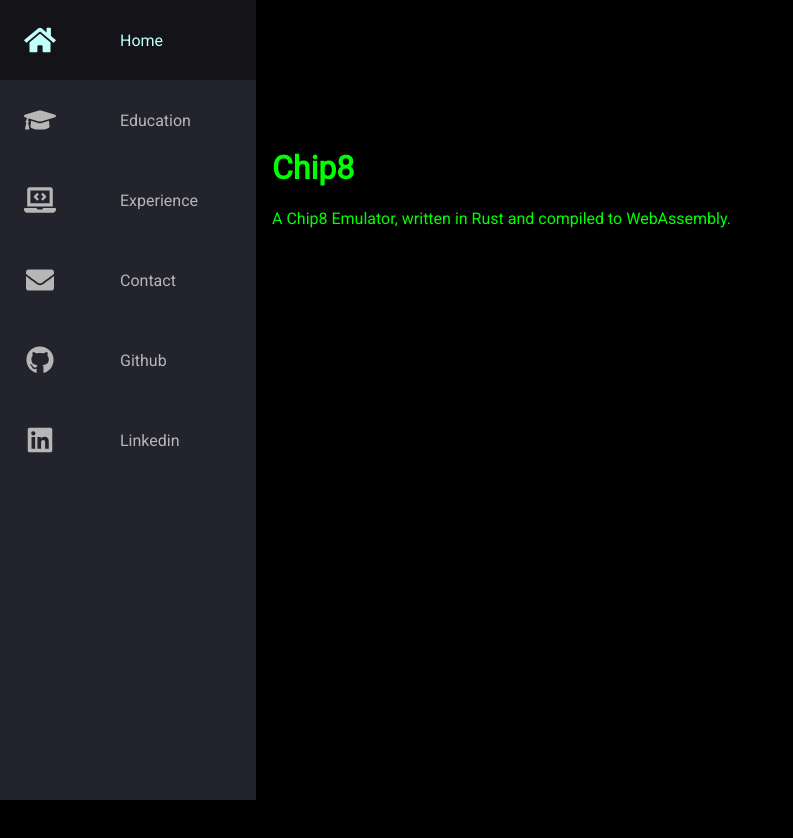
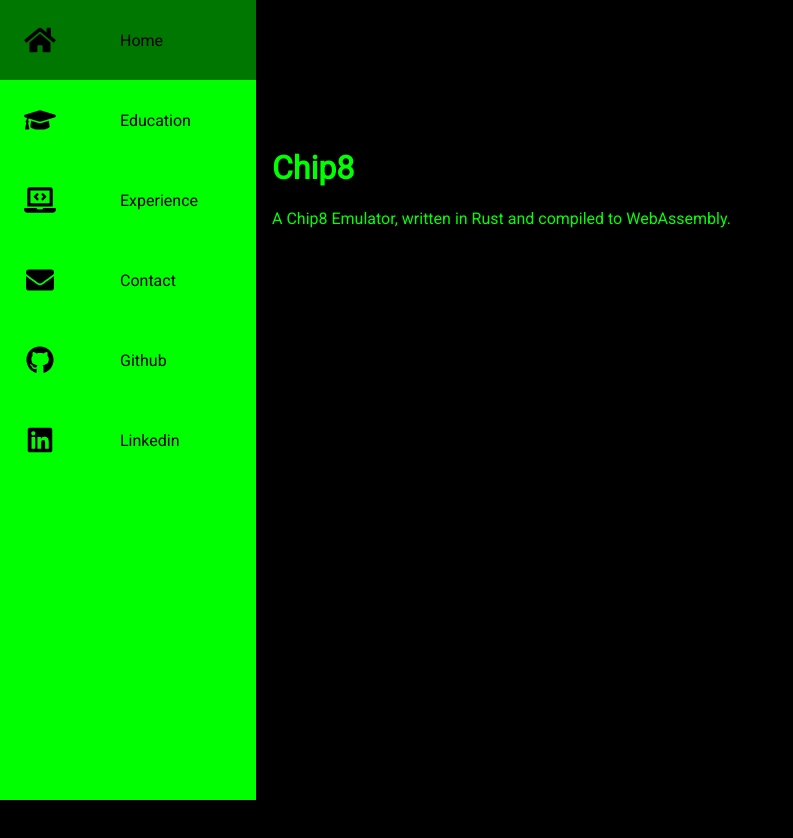
Before and after one commit to Jtboone1/website, a Gatsby site: page /Projects/Chip8 in a window 1280 px wide. Shown: the top 838 px of the page, without its empty margins (0-793 px from the left). Built offline with nearby package versions, Linux system fonts and the light colour scheme; Gatsby itself is replaced by a stand-in of ours; what boone8 would draw is missing.

Commit message:
Added context to layout

```diff
--- /dev/null
+++ b/src/components/Context.js
@@ -0,0 +1,24 @@
+import React, { createContext, useState } from "react";
+
+const style = {
+    retro: false,
+    setStyle: () => {}
+}
+
+const StyleContext = createContext(style);
+
+const ThemeProvider = ({ children }) => {
+    const [style, setStyle] = useState(false);
+
+    return (
+        <StyleContext.Provider value={{
+            retro: style,
+            setStyle
+        }}>
+            { children }
+        </StyleContext.Provider>
+    )
+}
+
+export default StyleContext;
+export { ThemeProvider }
--- a/src/components/Nav.js
+++ b/src/components/Nav.js
@@ -1,5 +1,6 @@
 import * as React from 'react';
 import * as Navbar from '../css/nav.module.css';
+import StyleContext from './Context';
 import { Link } from 'gatsby';
 import {
     FaLinkedin,
@@ -12,11 +13,16 @@ import {
 
 const Nav = () => {
     return (
-        <nav className={Navbar.navStyle}>
+        <StyleContext.Consumer>
+        {style => {
+            const navStyle = style.retro ? Navbar.navStyleRetro : Navbar.navStyle;
+            const navLink = style.retro ? Navbar.navLinkRetro : Navbar.navLink;
+            return (
+                <nav className={navStyle}>
                     <ul className={Navbar.navbarNav}>
                         <li className={Navbar.navItem}>
                             <Link to="/" style={{ textDecoration: 'none' }}>
-                        <div className={Navbar.navLink}>
+                                <div className={navLink}>
                                     <FaHome
                                         style={{ width: '1.75rem', height: '1.75rem' }}
                                     />
@@ -26,7 +32,7 @@ const Nav = () => {
                         </li>
                         <li className={Navbar.navItem}>
                             <Link to="/Education/" style={{ textDecoration: 'none' }}>
-                        <div className={Navbar.navLink} >
+                                <div className={navLink} >
                                     <FaGraduationCap
                                         style={{ width: '1.75rem', height: '1.75rem' }}
                                     />
@@ -36,7 +42,7 @@ const Nav = () => {
                         </li>
                         <li className={Navbar.navItem}>
                             <Link to="/Experience/" style={{ textDecoration: 'none' }}>
-                        <div className={Navbar.navLink} >
+                                <div className={navLink} >
                                     <FaLaptopCode
                                         style={{ width: '1.75rem', height: '1.75rem' }}
                                     />
@@ -45,7 +51,7 @@ const Nav = () => {
                             </Link>
                         </li>
                         <li className={Navbar.navItem}>
-                    <a href="mailto:boojarrod@gmail.com" className={Navbar.navLink}>
+                            <a href="mailto:boojarrod@gmail.com" className={navLink}>
                                 <FaEnvelope
                                     style={{ width: '1.75rem', height: '1.75rem' }}
                                 />
@@ -53,7 +59,7 @@ const Nav = () => {
                             </a>
                         </li>
                         <li className={Navbar.navItem}>
-                    <a href="https://www.github.com/Jtboone1" className={Navbar.navLink}>
+                            <a href="https://www.github.com/Jtboone1" className={navLink}>
                                 <FaGithub
                                     style={{ width: '1.75rem', height: '1.75rem' }}
                                 />
@@ -61,7 +67,7 @@ const Nav = () => {
                             </a>
                         </li>
                         <li className={Navbar.navItem}>
-                    <a href="https://www.linkedin.com/in/jarrod-boone-01312915b/" className={Navbar.navLink}>
+                            <a href="https://www.linkedin.com/in/jarrod-boone-01312915b/" className={navLink}>
                                 <FaLinkedin
                                     style={{ width: '1.75rem', height: '1.75rem' }}
                                 />
@@ -70,6 +76,8 @@ const Nav = () => {
                         </li>
                     </ul>
                 </nav>
+            )}}
+        </StyleContext.Consumer>
     );
 };
 
--- a/src/css/nav.module.css
+++ b/src/css/nav.module.css
@@ -1,14 +1,21 @@
 :root {
     --bg-primary: #23232e;
+    --bg-primary-retro: #00FF00;
     --bg-secondary: #141418;
     --text-primary: #b6b6b6;
-    --text-seconday: #ececec;
-    font-family: 'Roboto';
+    --text-retro: #000000;
+    --font-family: 'Roboto';
 }
 
 .navStyle {
     position: fixed;
     background-color: var(--bg-primary);
+    transition: width 300ms ease;
+}
+
+.navStyleRetro {
+    position: fixed;
+    background-color: var(--bg-primary-retro);
     transition: width 300ms ease;
 }
 
@@ -35,12 +42,30 @@
     transition: all 300ms ease;
 }
 
+.navLinkRetro {
+    display: flex;
+    align-items: center;
+    height: 5rem;
+    color: var(--text-retro);
+    text-decoration: none;
+    transition: all 300ms ease;
+}
+
 .navLink:hover {
     color: rgb(193, 255, 252);
     background-color: var(--bg-secondary);
 }
 
+.navLinkRetro:hover {
+    background-color: #007700;
+}
+
 .navLink svg {
+    width: 2rem;
+    min-width: 2rem;
+}
+
+.navLinkRetro svg {
     width: 2rem;
     min-width: 2rem;
 }
@@ -55,24 +80,49 @@
         width: 16rem;
     }
 
+    .navStyle:hover .linkText {
+        opacity: 1;
+        transition-delay: 120ms;
+    }
+
+    .navStyleRetro {
+        width: 5rem;
+        height: 100vh;
+    }
+
+    .navStyleRetro:hover {
+        width: 16rem;
+    }
+
+    .navStyleRetro:hover .linkText {
+        opacity: 1;
+        transition-delay: 120ms;
+    }
+
     .linkText {
         opacity: 0;
         margin-left: 4rem;
         transition: opacity 100ms;
     }
 
-    .navStyle:hover .linkText {
-        opacity: 1;
-        transition-delay: 120ms;
-    }
-
     .navLink svg {
         margin-left: 1.5rem;
     }
+
+    .navLinkRetro svg {
+        margin-left: 1.5rem;
+    }
+
 }
 
 @media only screen and (max-width: 1200px) {
     .navStyle {
+        bottom: 0;
+        width: 100vw;
+        height: 5rem;
+    }
+
+    .navStyleRetro {
         bottom: 0;
         width: 100vw;
         height: 5rem;
@@ -90,4 +140,8 @@
     .navLink {
         justify-content: center;
     }
+
+    .navLinkRetro {
+        justify-content: center;
+    }
 }
--- a/src/pages/Projects/Chip8.js
+++ b/src/pages/Projects/Chip8.js
@@ -1,6 +1,9 @@
 import * as React from 'react';
+import { useEffect, useContext, useRef } from 'react';
+
 import { CHIP8 } from 'boone8';
 import { memory } from 'boone8/boone8_bg.wasm';
+import StyleContext from '../../components/Context';
 
 import * as css from '../../css/chip8Page.module.css';
 import '../../css/global.module.css';
@@ -12,6 +15,11 @@ console.log(chipMem[0x050]);
 
 
 const Chip8 = () => {
+    const style = useRef(useContext(StyleContext))
+
+    useEffect(() => {
+        style.current.setStyle(true);
+    }, [])
 
     return (
         <>
```
Also changed, not shown: src/components/Layout.js (+5 -3 lines), src/pages/Education.js (+8 -0 lines), src/pages/Experience.js (+8 -0 lines), src/pages/index.js (+8 -0 lines). Lines whose indentation alone changed are shown as unchanged.
